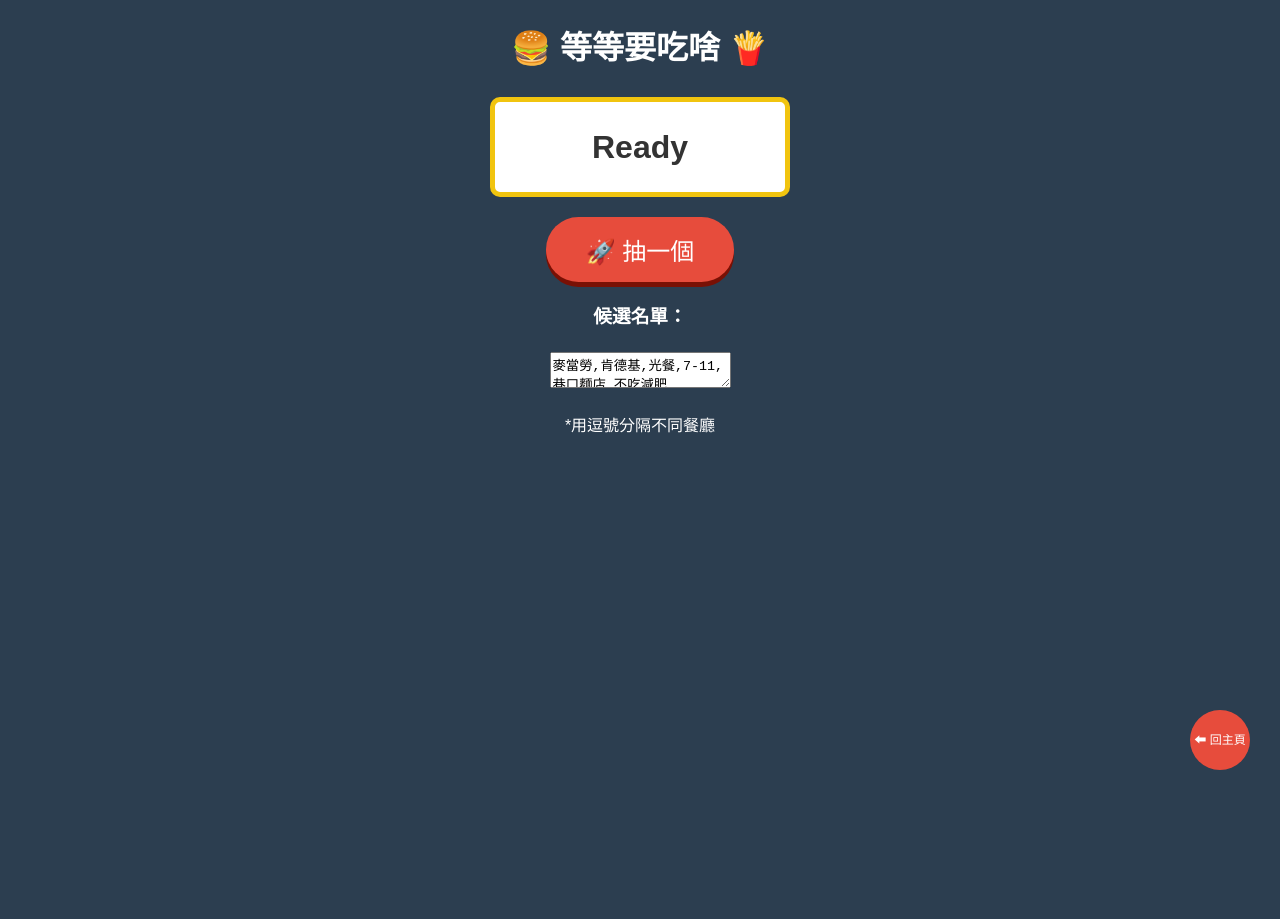
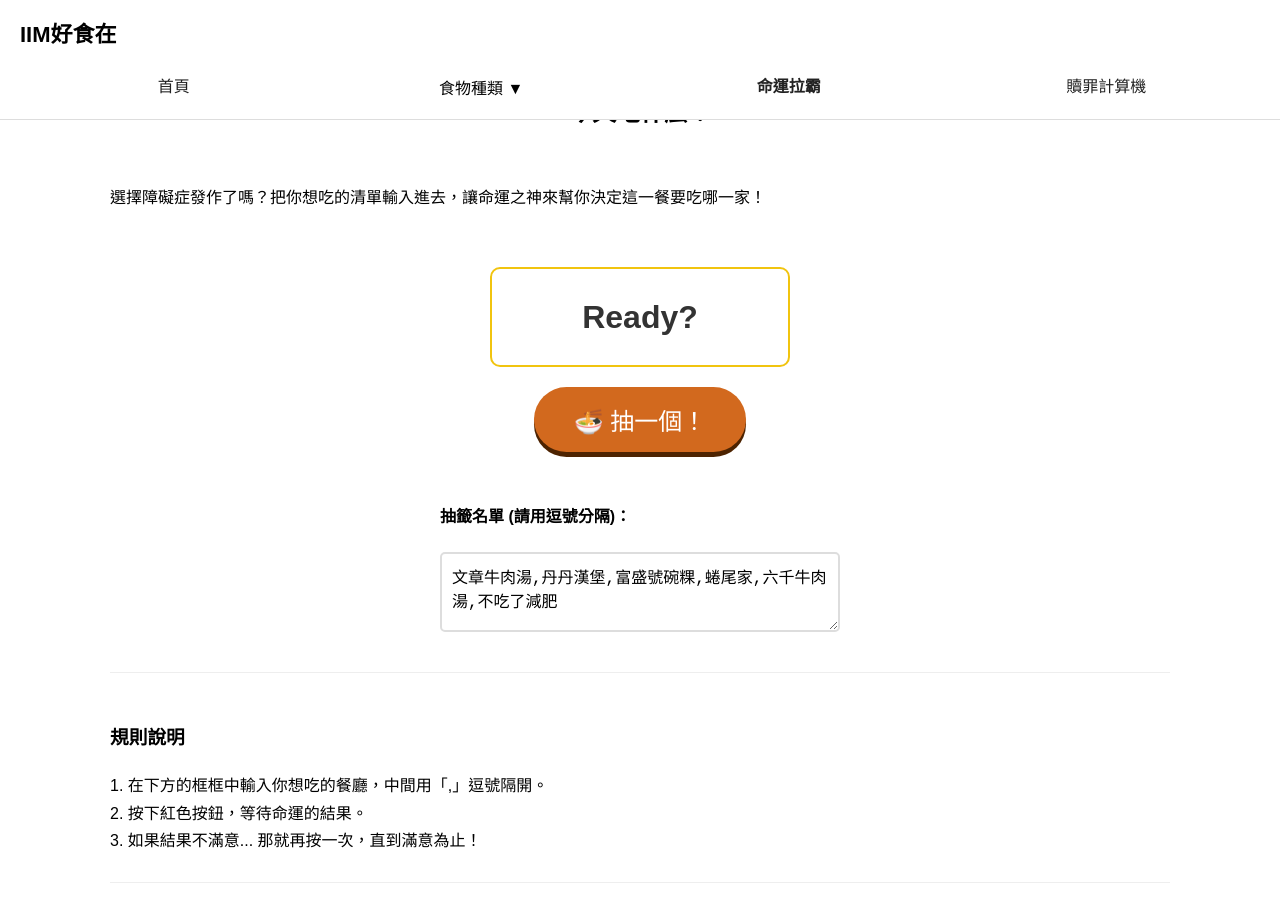
Before and after one commit to ruiiii0902/Web_Final, a plain HTML site: page Spin.html in a window 1280 px wide. Before the commit the page ends 800 px from the top, so only its background shows below. Drawn offline with Linux system fonts and the light colour scheme.

Commit message:
renew spin

```diff
--- a/Spin.html
+++ b/Spin.html
@@ -1,13 +1,18 @@
 <!DOCTYPE html>
+<html lang="zh-Hant">
 <head>
-    <meta charset="UTF-8">
+  <meta charset="utf-8" />
+  <title>等等要吃啥 | IIM好食在</title>
+
+  <script src="js/index.js" defer></script>
+  <link href="https://fonts.googleapis.com/css2?family=Fredoka+One&display=swap" rel="stylesheet">
+
   <style>
-        @import url("css/style.css");
-        body {
-            background-color: #2c3e50; /* 深色背景比較有質感 */
-            color: white;
+    @import url('css/style.css');
+    /* --- 拉霸機樣式 --- */
+    .slot-machine-container {
         text-align: center;
-            font-family: 'Arial', sans-serif;
+        padding: 20px;
     }
 
     .slot-window {
@@ -17,83 +22,143 @@
         color: #333;
         margin: 20px auto;
         border-radius: 10px;
-            border: 5px solid #f1c40f; /* 金色邊框 */
+        border: 2px solid #f1c40f; /* 金色邊框 */
         display: flex;
         align-items: center;
         justify-content: center;
-            font-size: 2rem; /* 字體大一點 */
+        font-size: 2rem;
         font-weight: bold;
+
     }
 
-        button {
+    .action-btn {
         padding: 15px 40px;
         font-size: 1.5rem;
-            background-color: #e74c3c;
+        background-color: chocolate; /* 紅色按鈕 */
         color: white;
         border: none;
         border-radius: 50px;
-            cursor: pointer;
-            box-shadow: 0 5px 0 #791004; /* 按鈕立體感 */
+        cursor: pointer;    /* 手型游標*/
+        box-shadow: 0 5px 0 #4d2301;
         transition: transform 0.1s;
+        margin-bottom: 30px;
     }
 
-        button:active {
-            transform: translateY(4px); /* 按下去的動畫 */
-            box-shadow: 0 1px 0 #791004;
+    .action-btn:active {
+        transform: translateY(4px);
+        box-shadow: 0 1px 0 #c0392b;
+    }
+
+    .list-settings {
+        max-width: 400px;
+        margin: 0 auto;
+        text-align: left;
+    }
+
+    .list-settings textarea {
+        width: 100%;
+        height: 80px;
+        padding: 10px;
+        border: 2px solid #ddd;
+        border-radius: 5px;
+        font-size: 1rem;
+    }
+    /* Fixed centered page title (置中且固定於視窗) */
+    .fixed-title {
+      position: fixed;
+      left: 50%;
+      transform: translateX(-50%);
+      top: 90px; /* 如需調整與 header 的間距，可改這個值 */
+      z-index: 20;
+      margin: 0;
+      background: transparent;
+      padding: 0.2rem 0.6rem;
     }
   </style>
 </head>
+
 <body>
-    <div class="container">
-        <h1>🍔 等等要吃啥 🍟</h1>
-        <div class="slot-machine">
-            <div class="slot-window">
-            <span id="result-text">Ready</span>
+  <header class="site-header">
+    <div class="header-inner">
+      <div class="brand">
+        <strong>IIM好食在</strong>
+      </div>
+
+      <nav class="main-nav" aria-label="主選單">
+        <a href="index.html">首頁</a>
+        <div class="dropdown">
+          <button class="dropbtn">食物種類 ▼</button>
+          <div class="dropdown-content">
+            <a href="tainan.html">台南特色美食</a>
+            <a href="ramen.html">拉麵</a>
+            <a href="japaness.html">丼飯 & 日式料理</a>
+            <a href="noodles.html">鍋燒意麵</a>
+            <a href="beef_soup.html">牛肉湯專區</a>
+            <a href="midnight.html">宵夜店</a>
           </div>
         </div>
+        <a href="game.html" class="active">命運拉霸</a>
+        <a href="diet.html">贖罪計算機</a>
+      </nav>
+    </div>
+  </header>
 
-        <button id="spin-btn" onclick="startSpin()">🚀 抽一個</button>
+  <div class="header-spacer"></div>
+
+  <main class="content">
+    <h2 class="fixed-title">今天吃什麼？</h2>
+
+    <section class="block">
+      <p>選擇障礙症發作了嗎？把你想吃的清單輸入進去，讓命運之神來幫你決定這一餐要吃哪一家！</p>
+
+      <div class="slot-machine-container">
+          <div class="slot-window">
+            <span id="result-text">Ready?</span>
+          </div>
+
+          <button id="spin-btn" class="action-btn" onclick="startSpin()">🍜 抽一個！</button>
+
           <div class="list-settings">
-            <h3>候選名單：</h3>
-            <textarea id="food-list">麥當勞,肯德基,光餐,7-11,巷口麵店,不吃減肥</textarea>
-            <p class="hint">*用逗號分隔不同餐廳</p>
+            <h4>抽籤名單 (請用逗號分隔)：</h4>
+            <textarea id="food-list">文章牛肉湯,丹丹漢堡,富盛號碗粿,蜷尾家,六千牛肉湯,不吃了減肥</textarea>
           </div>
       </div>
-    <a href="index.html" class="floating_home_btn" title="回主畫面">⬅ 回主頁</a>
+    </section>
+
+    <section class="block">
+        <h3>規則說明</h3>
+        <p>1. 在下方的框框中輸入你想吃的餐廳，中間用「,」逗號隔開。<br>
+           2. 按下紅色按鈕，等待命運的結果。<br>
+           3. 如果結果不滿意... 那就再按一次，直到滿意為止！</p>
+    </section>
+  </main>
 
   <script>
-        let timer; // 計時器
+    let timer;
     let isSpinning = false;
 
     function startSpin() {
         const btn = document.getElementById('spin-btn');
         const resultText = document.getElementById('result-text');
         const inputList = document.getElementById('food-list').value;
-
         const foods = inputList.split(',');
 
-            // 以防重複點擊
         if (isSpinning) return;
         isSpinning = true;
         btn.innerText = "選取中...";
-            btn.style.backgroundColor = "#95a5a6"; // 變灰色
+        btn.style.backgroundColor = "#95a5a6";
 
-            //快速滾動效果
         let speed = 50;
         let counter = 0;
 
-
         timer = setInterval(() => {
-                // 隨機選一個顯示
             const randomIndex = Math.floor(Math.random() * foods.length);
             resultText.innerText = foods[randomIndex];
-
             counter++;
 
-                // 轉了 30 次之後停止
             if (counter > 30) {
               clearInterval(timer);
-                showResult(foods); // 呼叫停止後的函式
+              showResult(foods);
             }
         }, speed);
     }
@@ -101,14 +166,13 @@
     function showResult(foods) {
         const resultText = document.getElementById('result-text');
         const btn = document.getElementById('spin-btn');
+        const finalChoice = foods[Math.floor(Math.random() * foods.length)];
 
-        const finalChoice = foods[Math.floor(Math.random() * foods.length)];
         resultText.innerText = "🎉 " + finalChoice + " 🎉";
-
-        // 恢復按鈕
         isSpinning = false;
         btn.innerText = "再抽一次";
         btn.style.backgroundColor = "#e74c3c";
     }
   </script>
 </body>
+</html>
```
Lines whose indentation alone changed are shown as unchanged.
